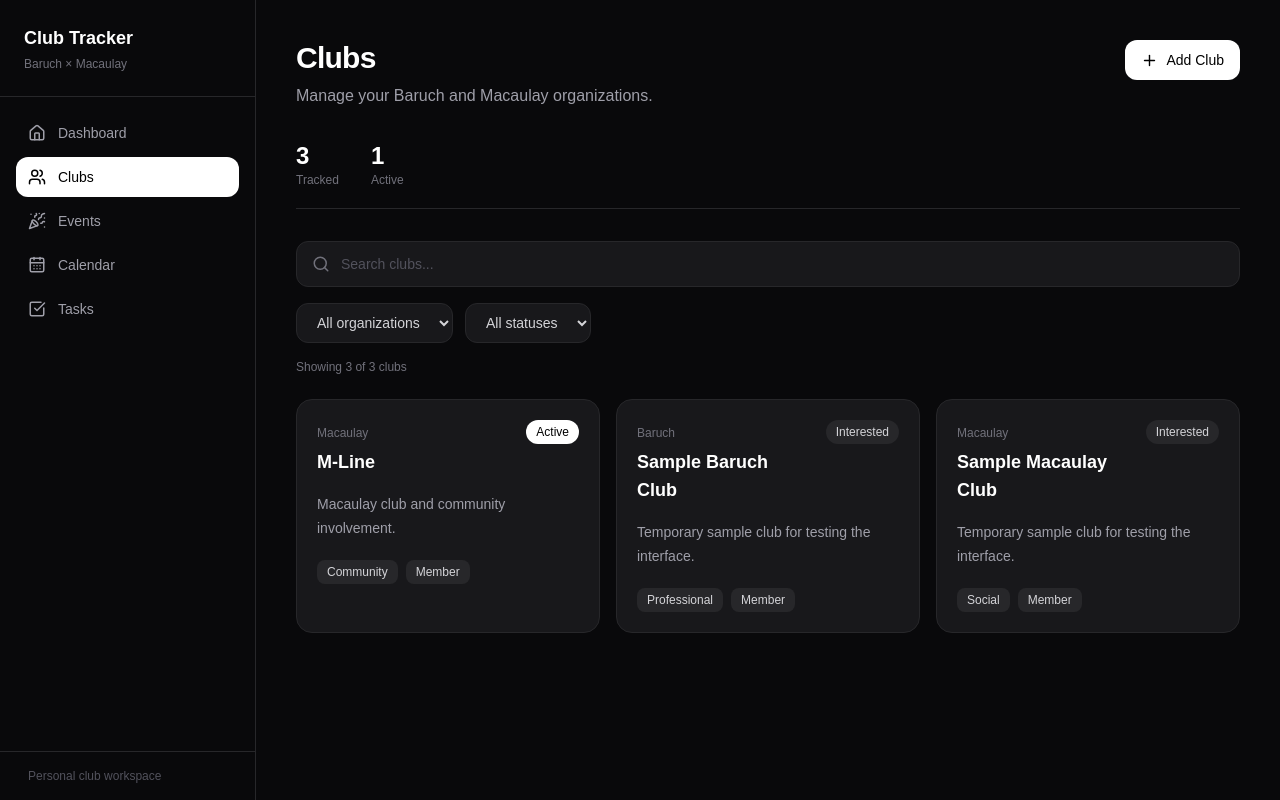
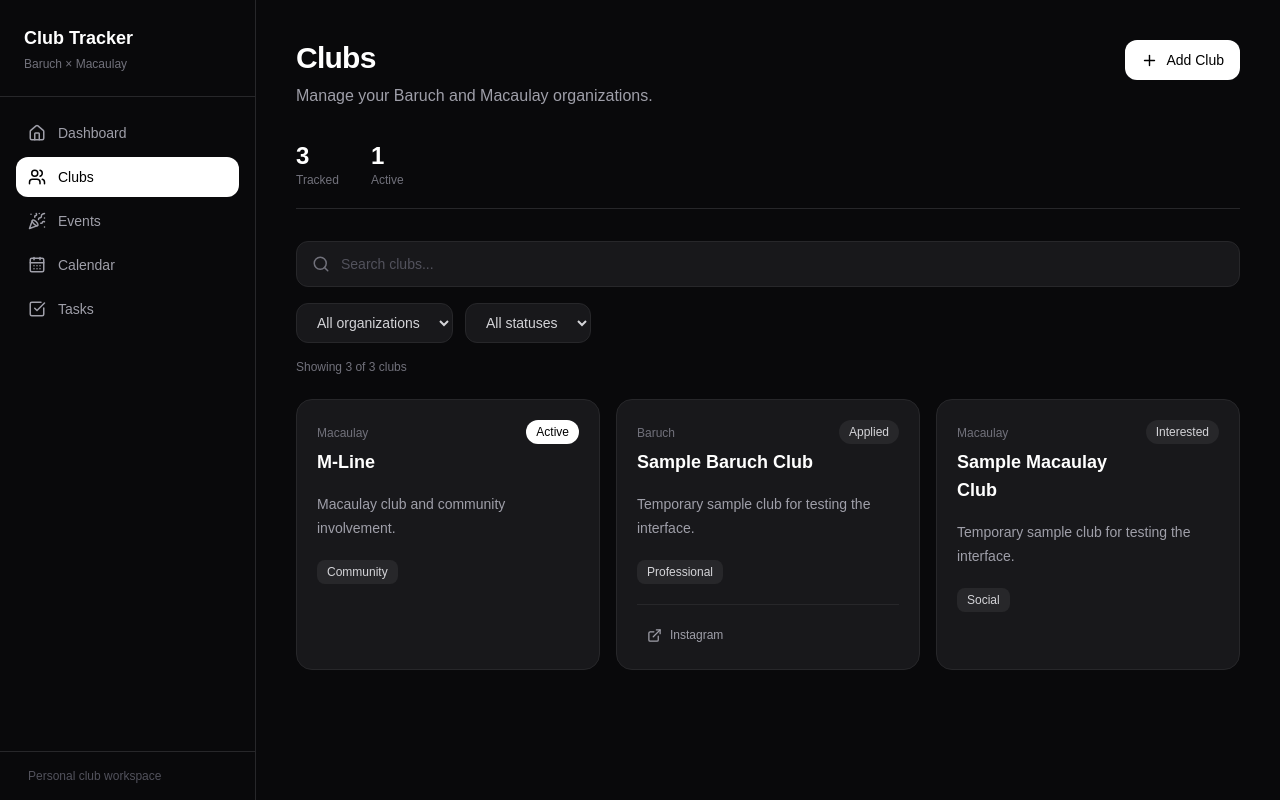
Before and after one commit to Maxy0519/club-tracker, a Next.js app: page /clubs in a window 1280 px wide. Built offline with nearby package versions, Linux system fonts and the light colour scheme.

Commit message:
refactor: align club model with application workflow

```diff
--- a/components/add-club-modal.tsx
+++ b/components/add-club-modal.tsx
@@ -24,12 +24,13 @@ export default function AddClubModal({
   const [organization, setOrganization] =
     useState<ClubOrganization>("Baruch");
   const [category, setCategory] = useState("");
-  const [role, setRole] = useState("Member");
+  const [role, setRole] = useState("");
   const [status, setStatus] =
     useState<ClubStatus>("Interested");
   const [instagram, setInstagram] = useState("");
   const [website, setWebsite] = useState("");
   const [description, setDescription] = useState("");
+  const [notes, setNotes] = useState("");
 
   if (!open) {
     return null;
@@ -39,11 +40,12 @@ export default function AddClubModal({
     setName("");
     setOrganization("Baruch");
     setCategory("");
-    setRole("Member");
+    setRole("");
     setStatus("Interested");
     setInstagram("");
     setWebsite("");
     setDescription("");
+    setNotes("");
   }
 
   function handleClose() {
@@ -51,7 +53,9 @@ export default function AddClubModal({
     onClose();
   }
 
-  function handleSubmit(event: FormEvent<HTMLFormElement>) {
+  function handleSubmit(
+    event: FormEvent<HTMLFormElement>
+  ) {
     event.preventDefault();
 
     const trimmedName = name.trim();
@@ -64,12 +68,13 @@ export default function AddClubModal({
       id: crypto.randomUUID(),
       name: trimmedName,
       organization,
-      category: category.trim() || "Other",
-      role: role.trim() || "Member",
       status,
-      description: description.trim() || undefined,
+      category: category.trim() || undefined,
+      role: role.trim() || undefined,
       instagram: instagram.trim() || undefined,
       website: website.trim() || undefined,
+      description: description.trim() || undefined,
+      notes: notes.trim() || undefined,
     };
 
     onAdd(newClub);
@@ -120,6 +125,7 @@ export default function AddClubModal({
           onSubmit={handleSubmit}
           className="space-y-5 p-6"
         >
+          {/* Club name */}
           <div>
             <label
               htmlFor="club-name"
@@ -141,6 +147,7 @@ export default function AddClubModal({
             />
           </div>
 
+          {/* Organization + status */}
           <div className="grid gap-5 sm:grid-cols-2">
             <div>
               <label
@@ -155,7 +162,8 @@ export default function AddClubModal({
                 value={organization}
                 onChange={(event) =>
                   setOrganization(
-                    event.target.value as ClubOrganization
+                    event.target
+                      .value as ClubOrganization
                   )
                 }
                 className="w-full rounded-xl border border-zinc-800 bg-zinc-900 px-4 py-3 text-sm outline-none"
@@ -175,7 +183,7 @@ export default function AddClubModal({
                 htmlFor="status"
                 className="mb-2 block text-sm font-medium"
               >
-                Status
+                Status *
               </label>
 
               <select
@@ -192,6 +200,14 @@ export default function AddClubModal({
                   Interested
                 </option>
 
+                <option value="Applying">
+                  Applying
+                </option>
+
+                <option value="Applied">
+                  Applied
+                </option>
+
                 <option value="Active">
                   Active
                 </option>
@@ -203,6 +219,7 @@ export default function AddClubModal({
             </div>
           </div>
 
+          {/* Category + role */}
           <div className="grid gap-5 sm:grid-cols-2">
             <div>
               <label
@@ -219,7 +236,7 @@ export default function AddClubModal({
                 onChange={(event) =>
                   setCategory(event.target.value)
                 }
-                placeholder="Professional, social..."
+                placeholder="Professional, cultural, social..."
                 className="w-full rounded-xl border border-zinc-800 bg-zinc-900 px-4 py-3 text-sm outline-none transition placeholder:text-zinc-600 focus:border-zinc-600"
               />
             </div>
@@ -239,12 +256,13 @@ export default function AddClubModal({
                 onChange={(event) =>
                   setRole(event.target.value)
                 }
-                placeholder="Member"
+                placeholder="e.g. Member, Analyst, E-Board"
                 className="w-full rounded-xl border border-zinc-800 bg-zinc-900 px-4 py-3 text-sm outline-none transition placeholder:text-zinc-600 focus:border-zinc-600"
               />
             </div>
           </div>
 
+          {/* Instagram */}
           <div>
             <label
               htmlFor="instagram"
@@ -265,6 +283,7 @@ export default function AddClubModal({
             />
           </div>
 
+          {/* Website */}
           <div>
             <label
               htmlFor="website"
@@ -285,6 +304,7 @@ export default function AddClubModal({
             />
           </div>
 
+          {/* Description */}
           <div>
             <label
               htmlFor="description"
@@ -295,7 +315,7 @@ export default function AddClubModal({
 
             <textarea
               id="description"
-              rows={4}
+              rows={3}
               value={description}
               onChange={(event) =>
                 setDescription(event.target.value)
@@ -305,6 +325,28 @@ export default function AddClubModal({
             />
           </div>
 
+          {/* Notes */}
+          <div>
+            <label
+              htmlFor="notes"
+              className="mb-2 block text-sm font-medium"
+            >
+              Notes
+            </label>
+
+            <textarea
+              id="notes"
+              rows={4}
+              value={notes}
+              onChange={(event) =>
+                setNotes(event.target.value)
+              }
+              placeholder="Application details, people to contact, reminders..."
+              className="w-full resize-none rounded-xl border border-zinc-800 bg-zinc-900 px-4 py-3 text-sm outline-none transition placeholder:text-zinc-600 focus:border-zinc-600"
+            />
+          </div>
+
+          {/* Actions */}
           <div className="flex justify-end gap-3 border-t border-zinc-800 pt-5">
             <button
               type="button"
--- a/components/club-card.tsx
+++ b/components/club-card.tsx
@@ -1,10 +1,32 @@
+import {
+  ExternalLink,
+  Globe,
+} from "lucide-react";
+
 import { Club } from "@/types/club";
 
 type ClubCardProps = {
   club: Club;
 };
 
-export default function ClubCard({ club }: ClubCardProps) {
+function getInstagramUrl(instagram: string) {
+  const value = instagram.trim();
+
+  if (
+    value.startsWith("http://") ||
+    value.startsWith("https://")
+  ) {
+    return value;
+  }
+
+  const handle = value.replace(/^@/, "");
+
+  return `https://www.instagram.com/${handle}/`;
+}
+
+export default function ClubCard({
+  club,
+}: ClubCardProps) {
   return (
     <article className="rounded-2xl border border-zinc-800 bg-zinc-900 p-5 transition hover:border-zinc-700">
       <div className="flex items-start justify-between gap-4">
@@ -35,15 +57,49 @@ export default function ClubCard({ club }: ClubCardProps) {
         </p>
       )}
 
+      {(club.category || club.role) && (
         <div className="mt-5 flex flex-wrap gap-2">
+          {club.category && (
             <span className="rounded-lg bg-zinc-800 px-2.5 py-1 text-xs text-zinc-300">
               {club.category}
             </span>
+          )}
 
+          {club.role && (
             <span className="rounded-lg bg-zinc-800 px-2.5 py-1 text-xs text-zinc-300">
               {club.role}
             </span>
+          )}
         </div>
+      )}
+
+      {(club.instagram || club.website) && (
+        <div className="mt-5 flex flex-wrap gap-2 border-t border-zinc-800 pt-4">
+          {club.instagram && (
+            <a
+              href={getInstagramUrl(club.instagram)}
+              target="_blank"
+              rel="noreferrer"
+              className="flex items-center gap-2 rounded-lg px-2.5 py-1.5 text-xs text-zinc-400 transition hover:bg-zinc-800 hover:text-white"
+            >
+              <ExternalLink size={15} />
+              Instagram
+            </a>
+          )}
+
+          {club.website && (
+            <a
+              href={club.website}
+              target="_blank"
+              rel="noreferrer"
+              className="flex items-center gap-2 rounded-lg px-2.5 py-1.5 text-xs text-zinc-400 transition hover:bg-zinc-800 hover:text-white"
+            >
+              <Globe size={15} />
+              Website
+            </a>
+          )}
+        </div>
+      )}
     </article>
   );
 }
--- a/components/clubs-view.tsx
+++ b/components/clubs-view.tsx
@@ -16,8 +16,13 @@ type ClubsViewProps = {
   clubs: Club[];
 };
 
-type OrganizationFilter = "All" | ClubOrganization;
-type StatusFilter = "All" | ClubStatus;
+type OrganizationFilter =
+  | "All"
+  | ClubOrganization;
+
+type StatusFilter =
+  | "All"
+  | ClubStatus;
 
 export default function ClubsView({
   clubs: initialClubs,
@@ -25,7 +30,8 @@ export default function ClubsView({
   const [clubs, setClubs] =
     useState<Club[]>(initialClubs);
 
-  const [search, setSearch] = useState("");
+  const [search, setSearch] =
+    useState("");
 
   const [organization, setOrganization] =
     useState<OrganizationFilter>("All");
@@ -50,11 +56,23 @@ export default function ClubsView({
         club.name
           .toLowerCase()
           .includes(normalizedSearch) ||
-        club.category
+        club.organization
           .toLowerCase()
           .includes(normalizedSearch) ||
+        club.status
+          .toLowerCase()
+          .includes(normalizedSearch) ||
+        club.category
+          ?.toLowerCase()
+          .includes(normalizedSearch) ||
         club.role
-          .toLowerCase()
+          ?.toLowerCase()
+          .includes(normalizedSearch) ||
+        club.description
+          ?.toLowerCase()
+          .includes(normalizedSearch) ||
+        club.notes
+          ?.toLowerCase()
           .includes(normalizedSearch);
 
       const matchesOrganization =
@@ -71,7 +89,12 @@ export default function ClubsView({
         matchesStatus
       );
     });
-  }, [clubs, search, organization, status]);
+  }, [
+    clubs,
+    search,
+    organization,
+    status,
+  ]);
 
   function handleAddClub(club: Club) {
     setClubs((currentClubs) => [
@@ -79,8 +102,8 @@ export default function ClubsView({
       club,
     ]);
 
-    // Reset filters so the newly added club
-    // is immediately visible.
+    // Reset filters so the new club is
+    // immediately visible after creation.
     setSearch("");
     setOrganization("All");
     setStatus("All");
@@ -88,6 +111,7 @@ export default function ClubsView({
 
   return (
     <>
+      {/* Page header */}
       <header className="mb-8 flex items-start justify-between gap-4">
         <div>
           <h1 className="text-3xl font-bold tracking-tight">
@@ -101,7 +125,9 @@ export default function ClubsView({
 
         <button
           type="button"
-          onClick={() => setAddModalOpen(true)}
+          onClick={() =>
+            setAddModalOpen(true)
+          }
           className="flex shrink-0 items-center gap-2 rounded-xl bg-white px-4 py-2.5 text-sm font-medium text-black transition hover:bg-zinc-200"
         >
           <Plus size={17} />
@@ -112,6 +138,7 @@ export default function ClubsView({
         </button>
       </header>
 
+      {/* Summary */}
       <section className="mb-8 flex gap-8 border-b border-zinc-800 pb-5">
         <div>
           <p className="text-2xl font-semibold">
@@ -134,6 +161,7 @@ export default function ClubsView({
         </div>
       </section>
 
+      {/* Search and filters */}
       <section className="mb-6 space-y-4">
         <div className="relative">
           <Search
@@ -153,6 +181,7 @@ export default function ClubsView({
         </div>
 
         <div className="flex flex-col gap-3 sm:flex-row">
+          {/* Organization filter */}
           <select
             value={organization}
             onChange={(event) =>
@@ -176,11 +205,13 @@ export default function ClubsView({
             </option>
           </select>
 
+          {/* Status filter */}
           <select
             value={status}
             onChange={(event) =>
               setStatus(
-                event.target.value as StatusFilter
+                event.target
+                  .value as StatusFilter
               )
             }
             className="rounded-xl border border-zinc-800 bg-zinc-900 px-4 py-2.5 text-sm text-zinc-300 outline-none"
@@ -189,12 +220,20 @@ export default function ClubsView({
               All statuses
             </option>
 
+            <option value="Interested">
+              Interested
+            </option>
+
+            <option value="Applying">
+              Applying
+            </option>
+
+            <option value="Applied">
+              Applied
+            </option>
+
             <option value="Active">
               Active
-            </option>
-
-            <option value="Interested">
-              Interested
             </option>
 
             <option value="Inactive">
@@ -209,6 +248,7 @@ export default function ClubsView({
         </p>
       </section>
 
+      {/* Club cards */}
       {filteredClubs.length > 0 ? (
         <section className="grid gap-4 lg:grid-cols-2 xl:grid-cols-3">
           {filteredClubs.map((club) => (
@@ -230,9 +270,12 @@ export default function ClubsView({
         </section>
       )}
 
+      {/* Add Club modal */}
       <AddClubModal
         open={addModalOpen}
-        onClose={() => setAddModalOpen(false)}
+        onClose={() =>
+          setAddModalOpen(false)
+        }
         onAdd={handleAddClub}
       />
     </>
--- a/data/clubs.ts
+++ b/data/clubs.ts
@@ -6,7 +6,6 @@ export const clubs: Club[] = [
     name: "M-Line",
     organization: "Macaulay",
     category: "Community",
-    role: "Member",
     status: "Active",
     description:
       "Macaulay club and community involvement.",
@@ -16,17 +15,16 @@ export const clubs: Club[] = [
     name: "Sample Baruch Club",
     organization: "Baruch",
     category: "Professional",
-    role: "Member",
-    status: "Interested",
+    status: "Applied",
     description:
       "Temporary sample club for testing the interface.",
+    instagram: "@samplebaruchclub",
   },
   {
     id: "3",
     name: "Sample Macaulay Club",
     organization: "Macaulay",
     category: "Social",
-    role: "Member",
     status: "Interested",
     description:
       "Temporary sample club for testing the interface.",
--- a/types/club.ts
+++ b/types/club.ts
@@ -1,19 +1,24 @@
 export type ClubOrganization = "Baruch" | "Macaulay";
 
 export type ClubStatus =
+  | "Interested"
+  | "Applying"
+  | "Applied"
   | "Active"
-  | "Interested"
   | "Inactive";
 
 export type Club = {
   id: string;
   name: string;
   organization: ClubOrganization;
-  category: string;
-  role: string;
   status: ClubStatus;
-  description?: string;
+
+  category?: string;
+  role?: string;
+
   instagram?: string;
   website?: string;
+
+  description?: string;
   notes?: string;
 };
```
Lines whose indentation alone changed are shown as unchanged.
